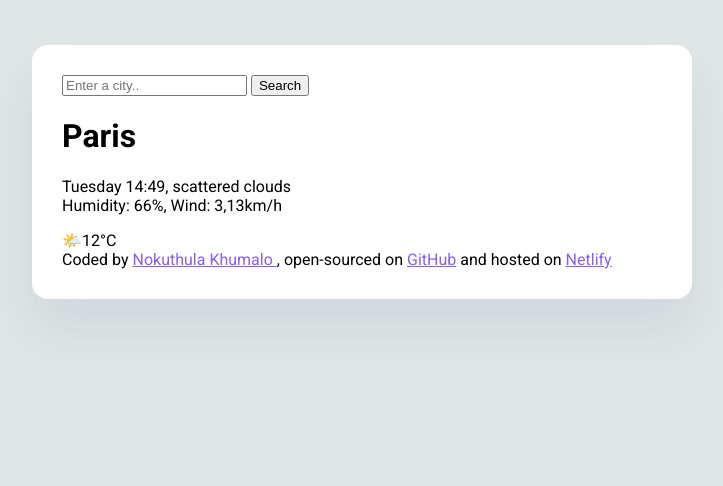
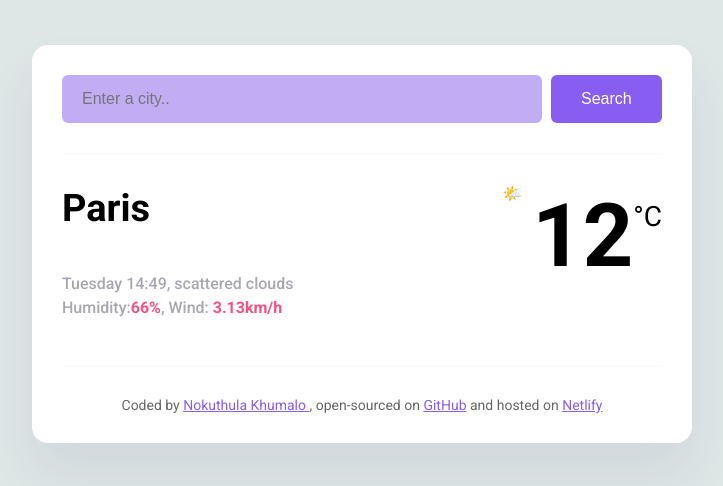
Before and after one commit to Noks45/NoksForecast, a plain HTML site: page index.html in a window 1280 px wide. Shown: the whole page, without its empty margins (278-1001 px from the left). Drawn offline with Linux system fonts and the light colour scheme.

Commit message:
Added basic CSS for design

```diff
--- a/index.html
+++ b/index.html
@@ -21,17 +21,22 @@
                 <input type="submit" value="Search" class="search-form-button" />
             </form>
         </header>
-        <h1>Paris</h1>
-        <p>
         <main>
-            <div>
-                Tuesday 14:49, scattered clouds
-                <br />
-                Humidity: 66%, Wind: 3,13km/h
-                </p>
-            </div>
-            <div>
-                🌤️12°C
+            <div class="weather-app-data">
+                <div>
+                    <h1 class="weather-app-city" id="city">Paris</h1>
+                    <p class="weather-app-details">
+                        </br>
+                        <span id="time">Tuesday 14:49</span>,
+                        <span id="description">scattered clouds</span><br />
+                        Humidity:<strong id="humidity">66%</strong>, Wind: <strong id="wind-speed">3.13km/h</strong>
+                    </p>
+                </div>
+                <div class="weather-app-temperature-container">
+                    <div id="icon">🌤️</div>
+                    <div class="weather-app-temperature" id="temperature">12</div>
+                    <div class="weather-app-unit">°C</div>
+                </div>
             </div>
         </main>
         <footer> Coded by
--- a/src/style.css
+++ b/src/style.css
@@ -15,3 +15,81 @@ a {
   box-shadow: 0 30px 50px rgba(65, 50, 100, 0.08);
   border-radius: 16px;
 }
+
+header {
+  border-bottom: 1px solid #f9f7fe;
+  padding: 0 0 30px 0;
+}
+
+main {
+  padding: 30px 0;
+}
+
+.search-form-input {
+  background-color: #c1adf3;
+  border: none;
+  border-radius: 6px;
+  width: 80%;
+  font-size: 16px;
+  padding: 15px 20px;
+}
+
+.search-form-button {
+  background: #885df1;
+  border: none;
+  padding: 15px 30px;
+  border-radius: 6px;
+  font-size: 16px;
+  color: white;
+  margin-left: 5px;
+}
+
+.weather-app-data {
+  display: flex;
+  justify-content: space-between;
+}
+
+.weather-app-city {
+  margin: 0;
+  font-size: 38px;
+  line-height: 48px;
+}
+
+.weather-app-details {
+  font-size: 16px;
+  color: rgba(39, 33, 66, 0.4);
+  line-height: 24px;
+  font-weight: 500;
+}
+
+.weather-app-details strong {
+  color: #f65282;
+}
+
+.weather-app-temperature-container {
+  display: flex;
+}
+
+.weather-app-icon {
+  width: 88px;
+  height: 88px;
+}
+
+.weather-app-temperature {
+  font-size: 88px;
+  margin-left: 10px;
+  font-weight: bold;
+}
+
+.weather-app-unit {
+  margin-top: 16px;
+  font-size: 28px;
+}
+
+footer {
+  border-top: 1px solid #f9f7fe;
+  padding: 30px 0 0 0;
+  text-align: center;
+  font-size: 14px;
+  color: rgba(0, 0, 0, 0.6);
+}
```
